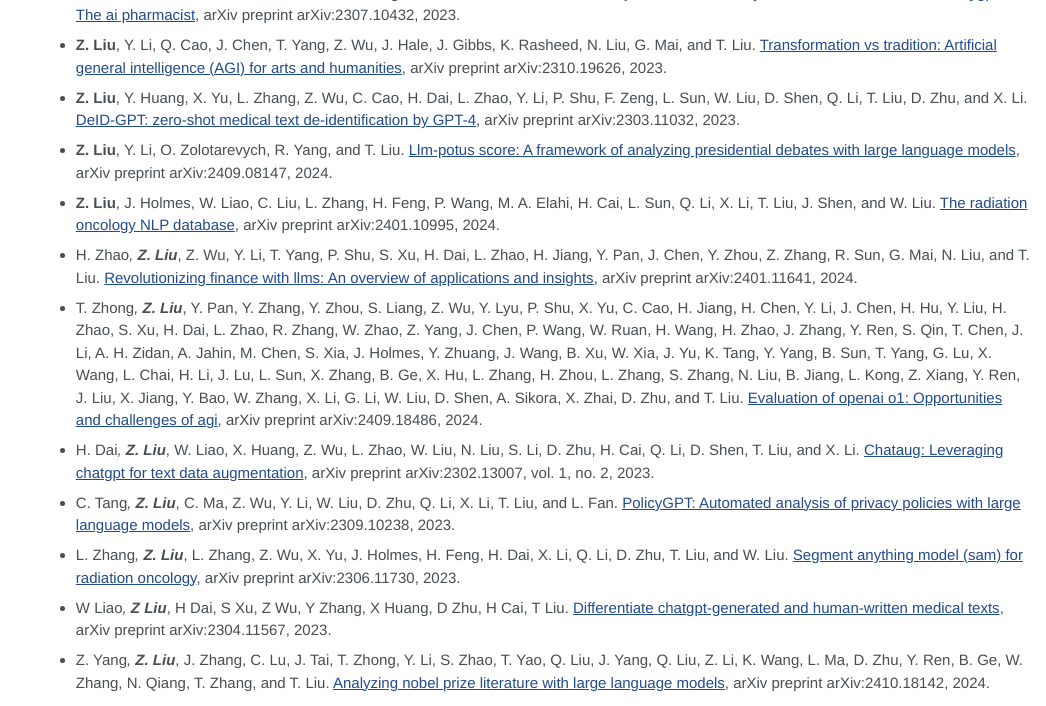
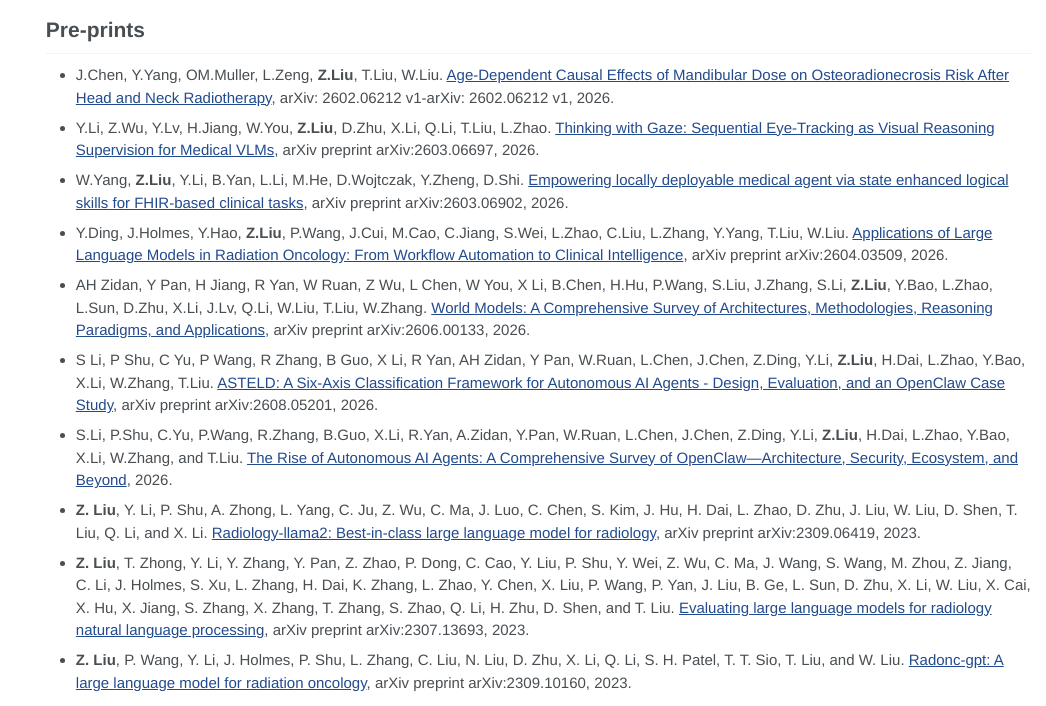
Before and after one commit to zl-liu/zl-liu.github.io, a Jekyll site: the page built from _pages/contents/publications.md, in a window 1280 px wide and 900 px high, scrolled down 5261 px, cut to the strip 194-900 px from the top of the window. Shown: the whole strip, without its empty margins (234-1280 px from the left). Built offline with Jekyll 4.4.1, drawn with Linux system fonts in a browser that asks for light colours; our own code applies the rules of GitHub Pages for plain Markdown files; some of the changed text lies outside the part shown.

Commit message:
Update publications.md

```diff
--- a/_pages/contents/publications.md
+++ b/_pages/contents/publications.md
@@ -3,6 +3,17 @@
 
 
 ## Journals
+- ``Medical physics`` L.Zhang, JM.Holmes, X.Zhang, **Z.Liu**, H.Feng, M.Li, TT.Sio, CE.Vargas, SR.Keole, K.Stützer, S.Li, T.Liu, J.Shen, WW.Wong, SA.Vora, W.Liu. Noisy probing dose facilitated dose prediction for pencil beam scanning proton therapy: Physics enhances generalizability. *Medical physics*, 2026.
+
+- ``Meta-Radiology`` Q.Zhang, Y.Ren, S.Qin, X.Zhang, L.Zhang, J.Huang, **Z Liu**, C Liu, H Feng, J.Chen, Y.Ding, W.You, H.Jiang, Y.Pan, Y.Zhou, J.Chen, L.Chen, W.Liu, T.Liu, Z.Zhao, L.Zhang. Toward Vibe Medicine: A Self-Evolving Multi-Agent Framework for Clinical Decision Support. *Meta-Radiology*, 2026.
+
+- ``BioMed Central`` **Z.Liu**, L.Tang, Z.Sun, Z.Liu, Y.Lyu, W.Ruan, Y.Xu, L.Shan, J.Shin, X.Chen, D.Zhu, T.Liu, R.Liu, and C.Huang. AD-GPT: Large language models in Alzheimer’s disease. *BioMed Central*, 2026.
+
+- ``Journal of Manufacturing Systems 86`` Y. Li, H. Zhao, H. Jiang, Y. Pan, **Z. Liu**, Z. Wu, P. Shu, J. Tian, T. Yang, S. Xu, Y. Lyu, P. Blenk, J. Pence, J. Rupram, E. Banu, N. Liu, L. Wang, W. Song, X. Zhai, K. Song, D. Zhu, B. Li, X. Wang, and T. Liu. Large language models for manufacturing. *Journal of Manufacturing Systems 86*, 2026.
+
+- ``Medical Image Analysis`` Z. Xing*, **Z. Liu***, D.-F. Zhang, K. Xie, J. Fang, X.-A. Bi, and T. Liu. Alzheimer's Disease Risk Prediction via Perceptual Deformable Attention Generative Adversarial Network with Large Foundation Models. *Medical Image Analysis*, 2026.
+
+- ``npj Digital Medicine`` J. Chen, Y. Yang, O. M. Muller, L. Zeng, **Z. Liu**, T. Liu, R. L. Foote, D. J. Ma, S. H. Patel, Z. Liu, and W. Liu. Causal machine learning for exploring radiation dose effects on mandibular osteoradionecrosis. *npj Digital Medicine*, 2026.
 
 - ``Journal of Central South University. Medical Sciences`` **Z. Liu**, M. He, Z. Jiang, Z. Wu, H. Dai, L. Zhang, S. Luo, T. Han, X. Li, X. Jiang, D. Zhu, X. Cai, B. Ge, W. Liu, J. Liu, D. Shen, and T. Liu. Survey on natural language processing in medical image analysis. *Journal of Central South University. Medical Sciences*, 2022.
 
@@ -159,6 +170,13 @@
 
 
 # Pre-prints
+- J.Chen, Y.Yang, OM.Muller, L.Zeng, **Z.Liu**, T.Liu, W.Liu. [Age-Dependent Causal Effects of Mandibular Dose on Osteoradionecrosis Risk After Head and Neck Radiotherapy](https://europepmc.org/article/med/41675357), arXiv: 2602.06212 v1-arXiv: 2602.06212 v1, 2026.
+- Y.Li, Z.Wu, Y.Lv, H.Jiang, W.You, **Z.Liu**, D.Zhu, X.Li, Q.Li, T.Liu, L.Zhao. [Thinking with Gaze: Sequential Eye-Tracking as Visual Reasoning Supervision for Medical VLMs](https://arxiv.org/abs/2603.06697), arXiv preprint arXiv:2603.06697, 2026.
+- W.Yang, **Z.Liu**, Y.Li, B.Yan, L.Li, M.He, D.Wojtczak, Y.Zheng, D.Shi. [Empowering locally deployable medical agent via state enhanced logical skills for FHIR-based clinical tasks](https://arxiv.org/abs/2603.06902), arXiv preprint arXiv:2603.06902, 2026.
+- Y.Ding, J.Holmes, Y.Hao, **Z.Liu**, P.Wang, J.Cui, M.Cao, C.Jiang, S.Wei, L.Zhao, C.Liu, L.Zhang, Y.Yang, T.Liu, W.Liu. [Applications of Large Language Models in Radiation Oncology: From Workflow Automation to Clinical Intelligence](https://arxiv.org/abs/2604.03509), arXiv preprint arXiv:2604.03509, 2026.
+- AH Zidan, Y Pan, H Jiang, R Yan, W Ruan, Z Wu, L Chen, W You, X Li, B.Chen, H.Hu, P.Wang, S.Liu, J.Zhang, S.Li, **Z.Liu**, Y.Bao, L.Zhao, L.Sun, D.Zhu, X.Li, J.Lv, Q.Li, W.Liu, T.Liu, W.Zhang. [World Models: A Comprehensive Survey of Architectures, Methodologies, Reasoning Paradigms, and Applications](https://arxiv.org/abs/2606.00133), arXiv preprint arXiv:2606.00133, 2026.
+- S Li, P Shu, C Yu, P Wang, R Zhang, B Guo, X Li, R Yan, AH Zidan, Y Pan, W.Ruan, L.Chen, J.Chen, Z.Ding, Y.Li, **Z.Liu**, H.Dai, L.Zhao, Y.Bao, X.Li, W.Zhang, T.Liu. [ASTELD: A Six-Axis Classification Framework for Autonomous AI Agents - Design, Evaluation, and an OpenClaw Case Study](https://arxiv.org/abs/2608.05201), arXiv preprint arXiv:2608.05201, 2026.
+- S.Li, P.Shu, C.Yu, P.Wang, R.Zhang, B.Guo, X.Li, R.Yan, A.Zidan, Y.Pan, W.Ruan, L.Chen, J.Chen, Z.Ding, Y.Li, **Z.Liu**, H.Dai, L.Zhao, Y.Bao, X.Li, W.Zhang, and T.Liu. [The Rise of Autonomous AI Agents: A Comprehensive Survey of OpenClaw—Architecture, Security, Ecosystem, and Beyond](https://doi.org/10.21203/rs.3.rs-10596296/v1), 2026.
 - **Z. Liu**, Y. Li, P. Shu, A. Zhong, L. Yang, C. Ju, Z. Wu, C. Ma, J. Luo, C. Chen, S. Kim, J. Hu, H. Dai, L. Zhao, D. Zhu, J. Liu, W. Liu, D. Shen, T. Liu, Q. Li, and X. Li. [Radiology-llama2: Best-in-class large language model for radiology](https://arxiv.org/abs/2309.06419), arXiv preprint arXiv:2309.06419, 2023.
 - **Z. Liu**, T. Zhong, Y. Li, Y. Zhang, Y. Pan, Z. Zhao, P. Dong, C. Cao, Y. Liu, P. Shu, Y. Wei, Z. Wu, C. Ma, J. Wang, S. Wang, M. Zhou, Z. Jiang, C. Li, J. Holmes, S. Xu, L. Zhang, H. Dai, K. Zhang, L. Zhao, Y. Chen, X. Liu, P. Wang, P. Yan, J. Liu, B. Ge, L. Sun, D. Zhu, X. Li, W. Liu, X. Cai, X. Hu, X. Jiang, S. Zhang, X. Zhang, T. Zhang, S. Zhao, Q. Li, H. Zhu, D. Shen, and T. Liu. [Evaluating large language models for radiology natural language processing](https://arxiv.org/abs/2307.13693), arXiv preprint arXiv:2307.13693, 2023.
 - **Z. Liu**, P. Wang, Y. Li, J. Holmes, P. Shu, L. Zhang, C. Liu, N. Liu, D. Zhu, X. Li, Q. Li, S. H. Patel, T. T. Sio, T. Liu, and W. Liu. [Radonc-gpt: A large language model for radiation oncology](https://arxiv.org/abs/2309.10160), arXiv preprint arXiv:2309.10160, 2023.
```
